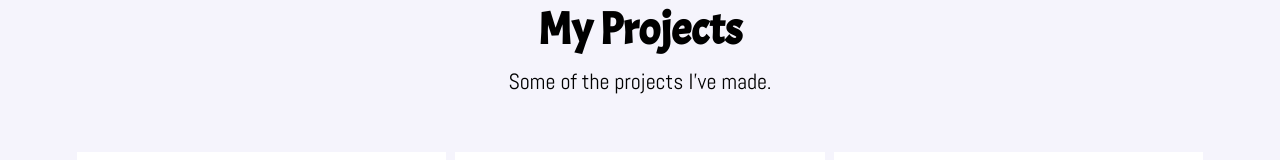
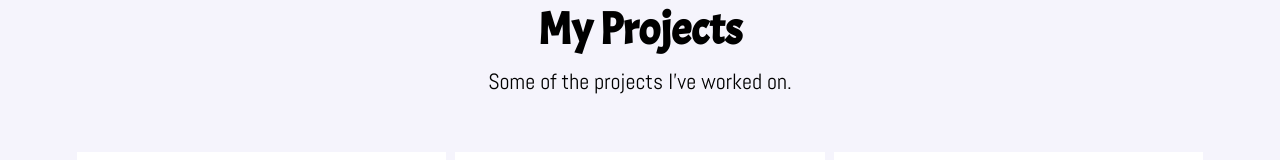
Before and after one commit to shahabhesaraki-dev/my-portfolio, a React (Create React App) app: page /works in a window 1280 px wide. Shown: the part 209-369 px from the top of the page. Built offline with nearby package versions, Linux system fonts and the light colour scheme.

Commit message:
Title updated

```diff
--- a/src/Components/Certificate/works.js
+++ b/src/Components/Certificate/works.js
@@ -16,7 +16,7 @@ const Works = () => {
       <MainSection>
         <Head>
           <H1>My Projects</H1>
-          <P>Some of the projects I've made.</P>
+          <P>Some of the projects I've worked on.</P>
         </Head>
         <Section>
           <Ul>
```
